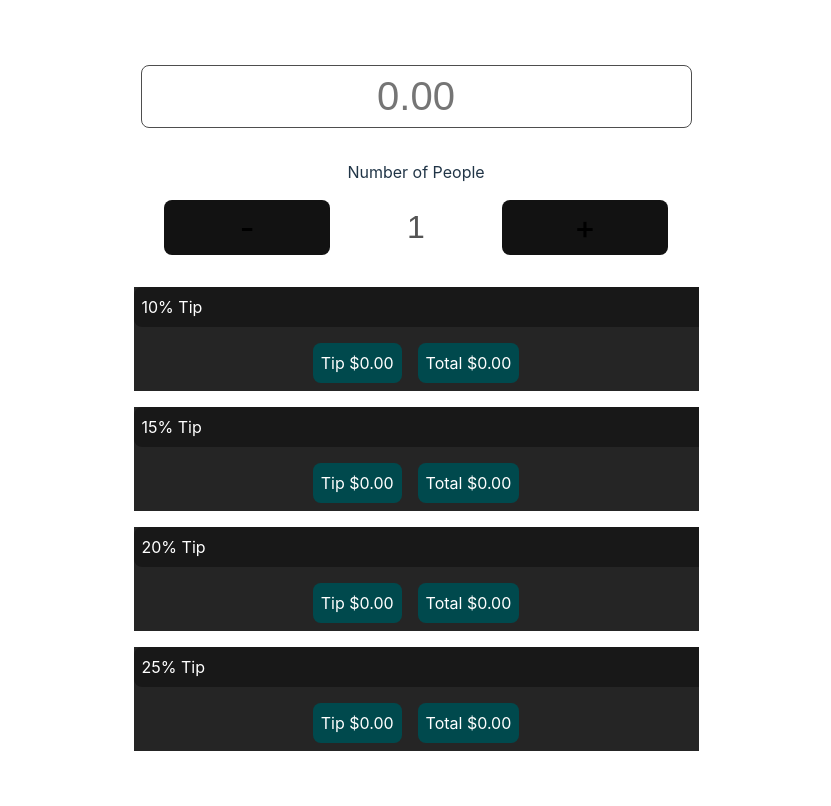
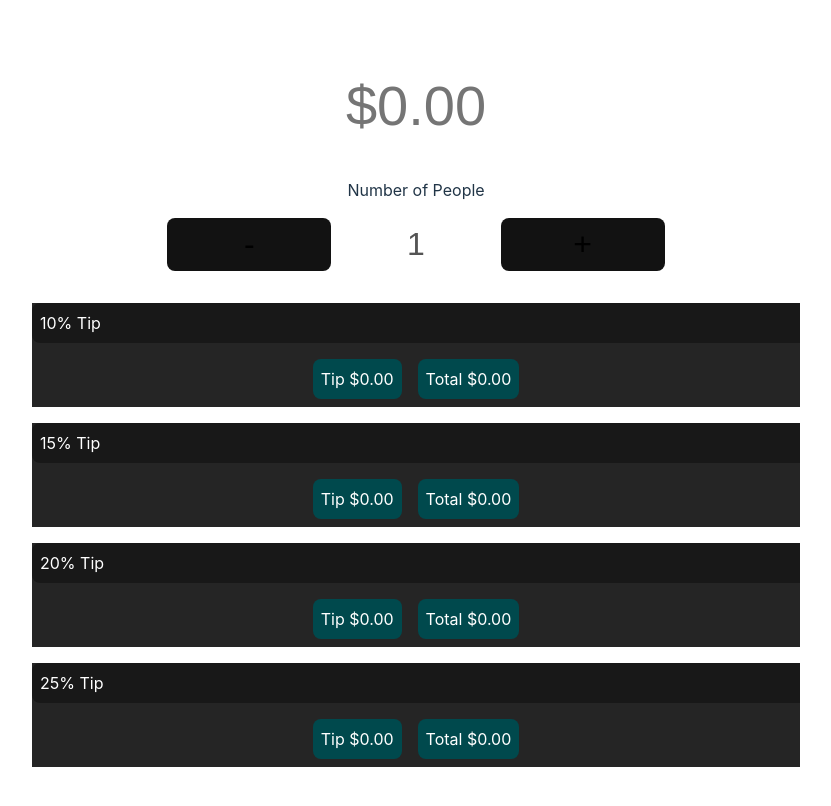
Before and after one commit to pixelsoul/tipsy, a Vue app: page / in a window 1280 px wide. Shown: the top 806 px of the page, without its empty margins (224-1055 px from the left). Built offline with nearby package versions, Linux system fonts and the light colour scheme.

Commit message:
Some style changes

```diff
--- a/src/App.vue
+++ b/src/App.vue
@@ -46,7 +46,8 @@ const updateBillDivide = (value) => {
 }
 
 .slide-fade-leave-active {
-    transition: all 0.4s cubic-bezier(1, 0.5, 0.8, 1);
+    /* transition: all 0.4s cubic-bezier(1, 0.5, 0.8, 1); */
+    transition: all 0.3s ease-out;
 }
 
 .slide-fade-enter-from,
--- a/src/components/BillAmount.vue
+++ b/src/components/BillAmount.vue
@@ -14,7 +14,7 @@ const emits = defineEmits(["update:bill"]);
                 type="number"
                 v-model="bill"
                 @input="$emit('update:bill', Number($event.target.value))"
-                placeholder="0.00"
+                placeholder="$0.00"
             />
         </div>
     </div>
@@ -38,9 +38,9 @@ const emits = defineEmits(["update:bill"]);
 }
 
 .bill-amount__bill input {
-    font-size: 2.5rem;
+    font-size: 3.5rem;
     padding: 0.5rem;
-    border: 1px solid #4e4e4e;
+    border: 0px solid #4e4e4e;
     border-radius: 0.5rem;
     text-align: center;
     width: 100%;
--- a/src/components/BillDivide.vue
+++ b/src/components/BillDivide.vue
@@ -68,6 +68,7 @@ const updateBillDivide = (value) => {
     text-align: center;
     width: 100%;
     background-color: #121212;
+    cursor: pointer;
 }
 
 .bill-divide__button:focus {
--- a/src/style.css
+++ b/src/style.css
@@ -14,64 +14,13 @@
     -webkit-text-size-adjust: 100%;
 }
 
-a {
-    font-weight: 500;
-    color: #646cff;
-    text-decoration: inherit;
-}
-a:hover {
-    color: #535bf2;
-}
-
-a {
-    font-weight: 500;
-    color: #646cff;
-    text-decoration: inherit;
-}
-a:hover {
-    color: #535bf2;
-}
-
-body {
-    margin: 0;
+#app {
     display: flex;
-    place-items: center;
-    min-width: 320px;
+    flex-direction: column;
+    align-items: center;
+    justify-content: center;
     min-height: 100vh;
-}
-
-h1 {
-    font-size: 3.2em;
-    line-height: 1.1;
-}
-
-button {
-    border-radius: 8px;
-    border: 1px solid transparent;
-    padding: 0.6em 1.2em;
-    font-size: 1em;
-    font-weight: 500;
-    font-family: inherit;
-    background-color: #1a1a1a;
-    cursor: pointer;
-    transition: border-color 0.25s;
-}
-button:hover {
-    border-color: #646cff;
-}
-button:focus,
-button:focus-visible {
-    outline: 4px auto -webkit-focus-ring-color;
-}
-
-.card {
-    padding: 2em;
-}
-
-#app {
     max-width: 1280px;
-    margin: 0 auto;
-    padding: 2rem;
     text-align: center;
 }
 
```
